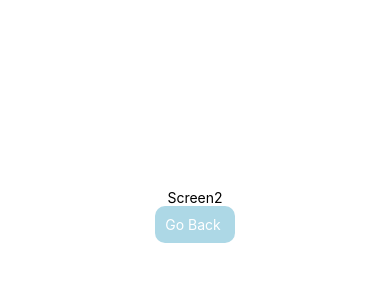
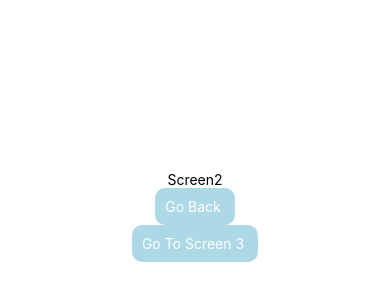
Before and after one commit to lakshay1121/FooDeviry, a React Native app: screen /Screen2 in a window 390 px wide. Shown: the part 206-506 px from the top of the page. Built offline with nearby package versions, Linux system fonts and the light colour scheme.

Commit message:
Update Screen2.js

```diff
--- a/screens/Screen2.js
+++ b/screens/Screen2.js
@@ -13,6 +13,15 @@ const Screen2 = ({ navigation }) => {
         }}
       >
         <Text style={styles.buttonText}>Go Back </Text>
+      </TouchableOpacity>
+
+      <TouchableOpacity
+        style={styles.button}
+        onPress={() => {
+          navigation.navigate("Screen1");
+        }}
+      >
+        <Text style={styles.buttonText}>Go To Screen 3 </Text>
       </TouchableOpacity>
     </View>
   );
```
